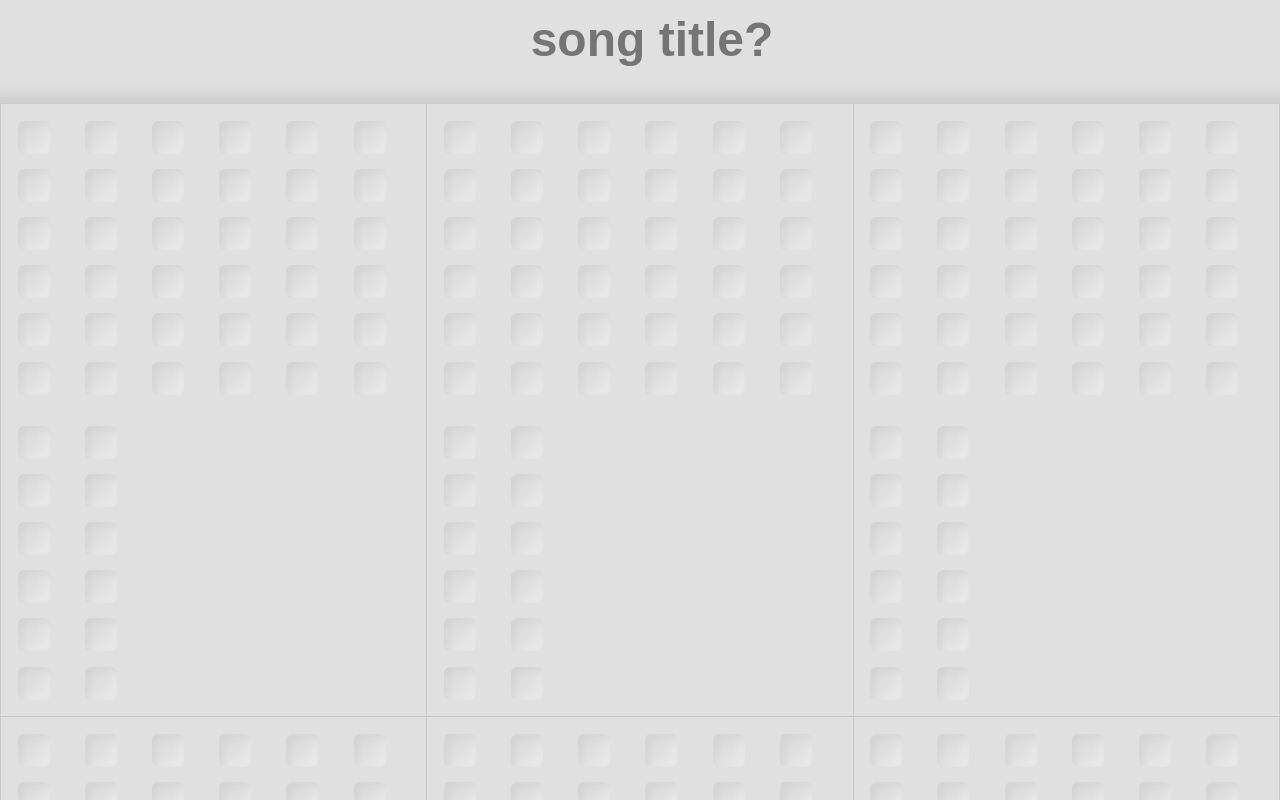
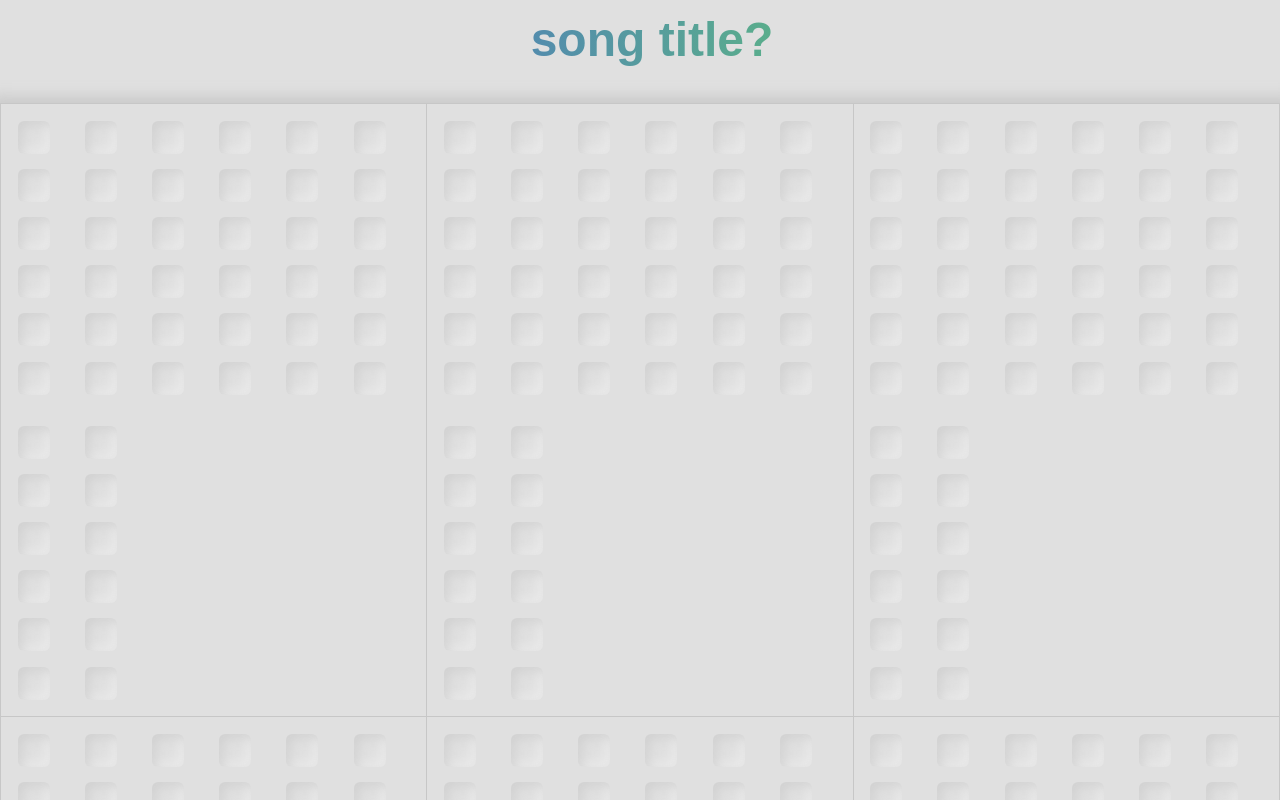
Before and after one commit to clearchaos3/tab-maker, a React (Create React App) app: page / in a window 1280 px wide. Shown: the top 800 px of the page. Built offline with nearby package versions, Linux system fonts and the light colour scheme.

Commit message:
more styling

```diff
--- a/src/App.css
+++ b/src/App.css
@@ -7,6 +7,10 @@
   font-weight: bold;
   font-size: 3em;
   text-align: center;
+  background: -webkit-linear-gradient(left, rgba(0, 0, 255, 0.7), rgba(55, 255, 0, 0.7));
+  -webkit-background-clip: text;
+  -webkit-text-fill-color: transparent;
+  background-clip: text;
 }
 
 .Title:focus {
@@ -22,9 +26,6 @@
 .Frets {
   display: inline-block;
 }
-
-.Measure {}
-
 
 table {
   box-shadow: 4px 4px 12px 12px rgba(199, 199, 199, 0.8);
@@ -50,11 +51,15 @@
   background: #e0e0e0;
   box-shadow: inset 3px 3px 12px rgba(191, 191, 191, 0.6),
     inset -3px -3px 12px rgba(255, 255, 255, 0.6);
+  caret-color: transparent;
 }
 
 .singleNote:focus {
-  outline: none;
+  box-shadow: rgba(0, 0, 255, 0.1) -1px -1px 6px 6px, rgba(55, 255, 0, 0.1) 1px 1px 6px 6px, rgba(50, 50, 93, 0.25) 0px 6px 12px -2px, rgba(0, 0, 0, 0.3) 0px 3px 7px -3px;
+  outline: 0;
+  color: #016FB9;
 }
+
 
 .clearNotes {
   background-color: #e0e0e0;
--- a/src/Fret.js
+++ b/src/Fret.js
@@ -22,7 +22,7 @@
                 <input
                     type="text"
                     ref={inputEl}
-                    className="singleNote"
+                    className='singleNote'
                     id={id.id}
                     onFocus={handleFocus}
                     onChange={handleChange}
```
